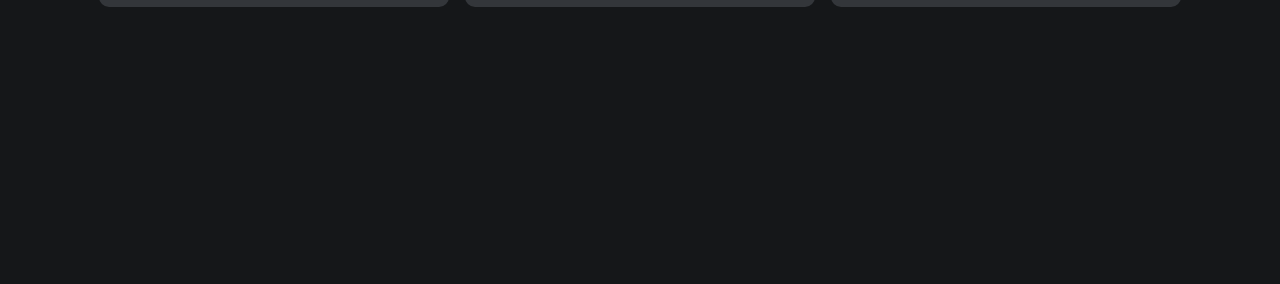
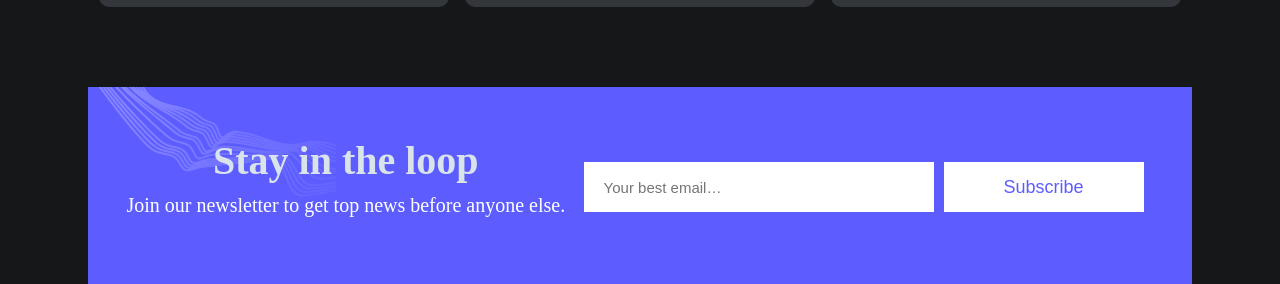
Before and after one commit to jordanrafaell/Home-Open-PRO, a plain HTML site: page src/index.html in a window 1280 px wide. Shown: the part 4807-5091 px from the top of the page. Before the commit the page ends 4814 px from the top, so only its background shows below. Drawn offline with Linux system fonts and the light colour scheme; a script that the page names is missing; files whose address does not match are found by name.

Commit message:
site completo

```diff
--- a/scripts/scripts.js
+++ b/scripts/scripts.js
@@ -13,5 +13,3 @@ document.addEventListener('click', function (event) {
     btn_play.style.display = 'block';
   }
 });
-
-console.log(teste);
--- a/src/index.html
+++ b/src/index.html
@@ -315,6 +315,21 @@
       </section>
     </main>
 
+    <footer class="max-width">
+      <div class="container_email">
+        <div class="text_email">
+          <h2>Stay in the loop</h2>
+          <p>Join our newsletter to get top news before anyone else.</p>
+        </div>
+        <div class="form">
+          <form action="#">
+            <input type="text" placeholder="Your best email…" />
+            <button type="submit">Subscribe</button>
+          </form>
+        </div>
+      </div>
+
+    </footer>
     <script src="/scripts/scripts.js"></script>
     <!-- MDB -->
     <script
--- a/src/styles/components/footer.css
+++ b/src/styles/components/footer.css
@@ -0,0 +1,84 @@
+footer {
+  display: flex;
+  justify-content: center;
+  align-items: center;
+  width: 100%;
+  height: auto !important;
+}
+
+.container_email {
+  display: flex;
+  flex-wrap: wrap;
+  width: 100%;
+  min-height: 200px;
+  margin-top: 80px;
+  justify-content: space-evenly;
+  align-items: center;
+  background: url(/assets/images/Lines3.svg) no-repeat;
+  background-color: var(--color-link-header-login);
+  padding: 20px;
+
+  & h2,
+  & p {
+    flex: 1;
+    margin-left: 0;
+    text-align: center;
+  }
+
+  & h2 {
+    font-size: 40px;
+    font-weight: bold;
+    margin-bottom: 10px;
+  }
+
+  & p {
+    font-size: 20px;
+    font-weight: 400;
+    color: var(--color-link-header-singUp);
+    margin-bottom: 20px;
+  }
+
+  & form {
+    display: flex;
+    flex-wrap: wrap;
+    justify-content: center;
+    align-items: center;
+    width: 100%;
+    margin: 0 auto;
+  }
+
+  & form input {
+    display: flex;
+    width: 100%;
+    font-size: 15px;
+    align-items: center;
+    padding-left: 20px;
+    width: 350px;
+    height: 50px;
+    color: var(--color-link-text-form);
+    border: none;
+    outline: none;
+  }
+
+  & form button {
+    display: flex;
+    width: 100%;
+    margin: 10px;
+    font-size: 18px;
+    align-items: center;
+    justify-content: center;
+    width: 200px;
+    height: 50px;
+    border: none;
+    background: var(--color-link-header-singUp);
+    color: var(--color-link-header-login);
+    cursor: pointer;
+  }
+
+  & form button {
+    font-size: 18px;
+    background: var(--color-link-header-singUp);
+    color: var(--color-link-header-login);
+    cursor: pointer;
+  }
+}
--- a/src/styles/globals.css
+++ b/src/styles/globals.css
@@ -15,6 +15,7 @@
     --color-link-header-login: #5D5DFF;
     --color-link-header-singUp: #ffffff;
     --color-link-hover-header: #4b4acf;
+    --color-link-text-form: rgba(171, 171, 255, 1);
 
     --color-texth1-banner: #D9E3EA;
     --color-textp-banner: #9BA9B4;
@@ -55,10 +56,6 @@ a {
     text-decoration: none;
 }
 
-@tailwind base;
-@tailwind components;
-@tailwind utilities;
-
 
 h2 {
     text-align: center;
```
Also changed, not shown: assets/images/lines3.svg (added), scripts/tailwind.config.js (deleted).
